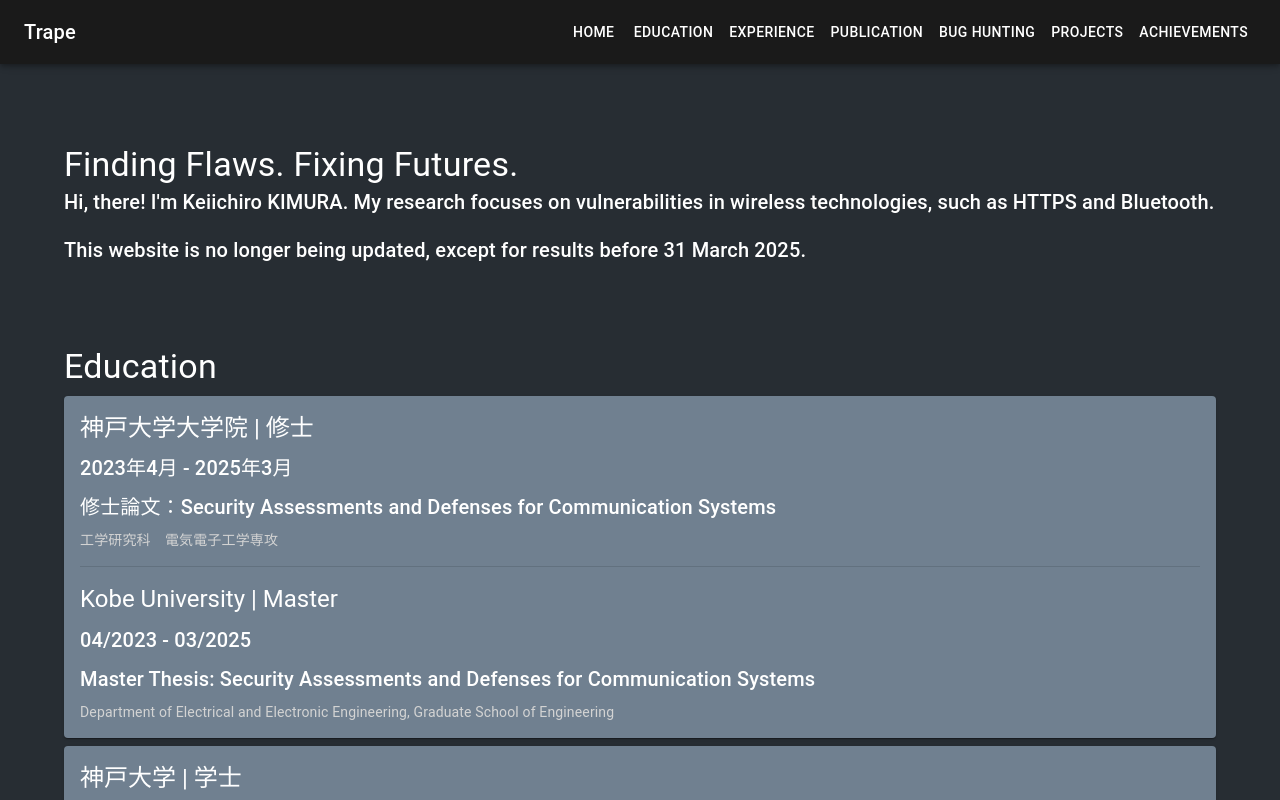
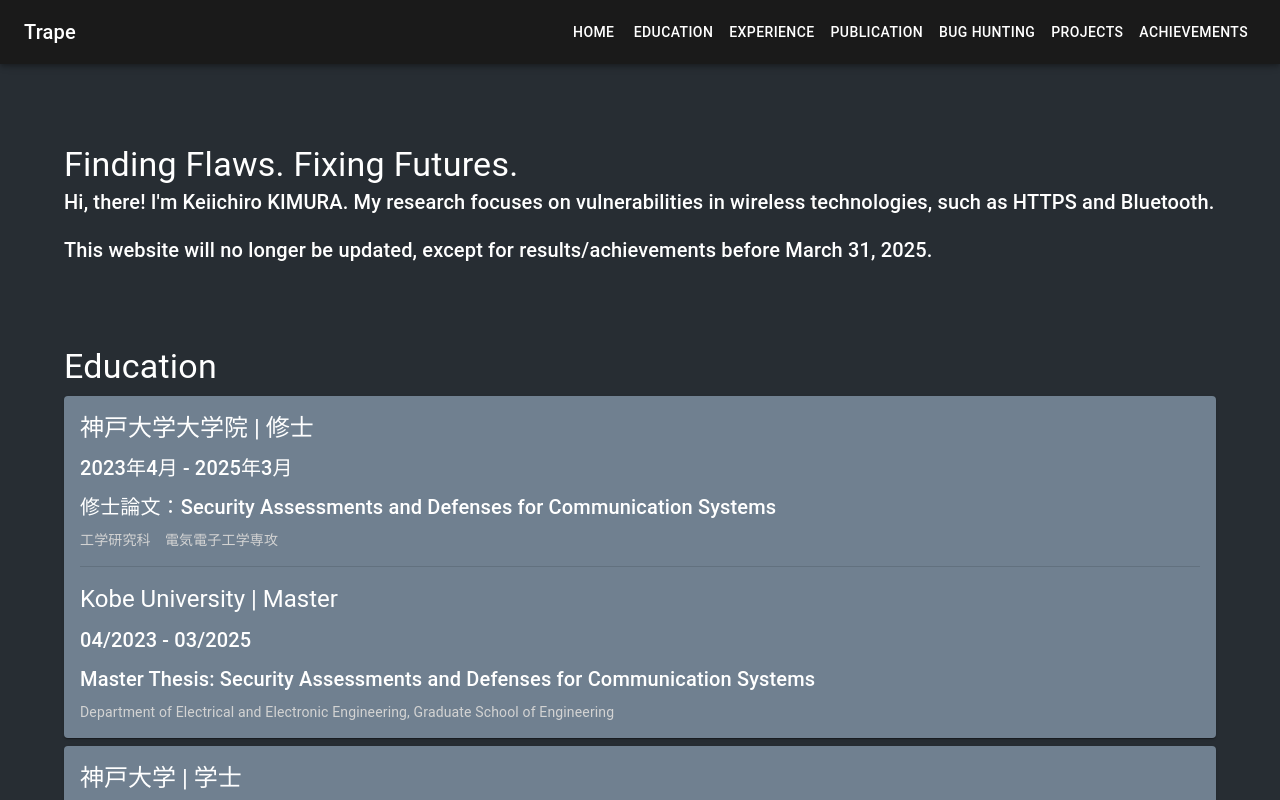
Before and after one commit to trapedev/trapedev.github.io, a React (Create React App) app in the folder app/: page / in a window 1280 px wide. Shown: the top 800 px of the page. Built offline with nearby package versions, Linux system fonts and the light colour scheme.

Commit message:
commit all changes

```diff
--- a/app/src/pages/home/Bio.tsx
+++ b/app/src/pages/home/Bio.tsx
@@ -9,8 +9,8 @@ const Bio = () => {
         in wireless technologies, such as HTTPS and Bluetooth.
       </Typography>
       <Typography variant="h6" sx={{ mt: 2 }}>
-        This website is no longer being updated, except for results before 31
-        March 2025.
+        This website will no longer be updated, except for results/achievements
+        before March 31, 2025.
       </Typography>
     </>
   );
```
Also changed, not shown: 6 other files (tests, documents, lock files or other folders).
